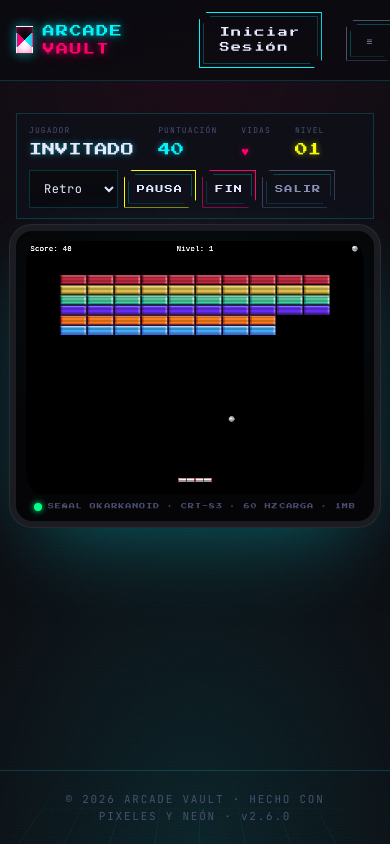
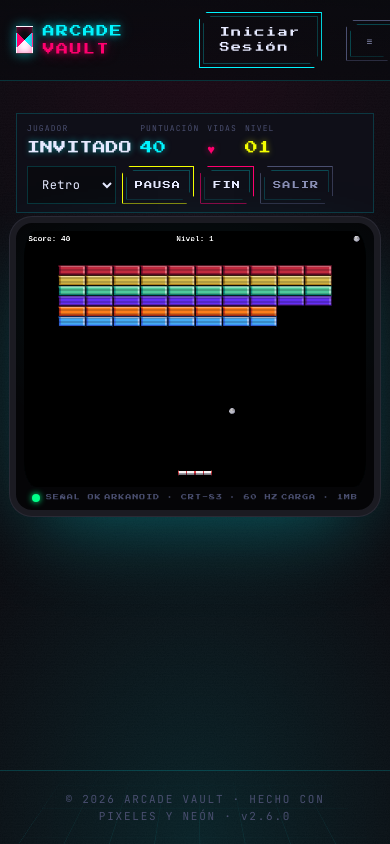
Before and after one commit to modoZen/arcade-vualt, a Next.js app: page /juego/arkanoid/jugar in a window 390 px wide. Built offline with nearby package versions, Linux system fonts and the light colour scheme.

Commit message:
feat: agregar fila de estadísticas HUD y ajustar estilos para dispositivos móviles

```diff
--- a/app/globals.css
+++ b/app/globals.css
@@ -1123,6 +1123,11 @@ a {
   margin-bottom: 18px;
   flex-wrap: wrap;
 }
+.hud-stats-row {
+  display: flex;
+  gap: 24px;
+  flex-wrap: wrap;
+}
 .hud-stat {
   display: flex;
   flex-direction: column;
@@ -1373,12 +1378,15 @@ a {
 
 @media (max-width: 480px) {
   .av-player {
-    padding: 0 10px 24px;
+    padding: 0 10px 16px;
   }
   .player-hud {
-    padding: 10px 12px;
-    gap: 10px;
-    margin-bottom: 12px;
+    padding: 8px 10px;
+    gap: 8px;
+    margin-bottom: 10px;
+  }
+  .hud-stats-row {
+    gap: 8px;
   }
   .hud-stat .l {
     font-size: 8px;
@@ -1394,7 +1402,7 @@ a {
     font-size: 8px;
   }
   .crt {
-    padding: 10px;
+    padding: 8px;
     border-radius: 16px;
   }
   .crt-fixed {
@@ -1402,15 +1410,22 @@ a {
   }
   .crt-bottom {
     font-size: 6px;
-    margin-top: 8px;
+    margin-top: 6px;
+  }
+  .touch-controls {
+    margin-top: 10px;
   }
   .touch-dpad {
-    grid-template-columns: repeat(3, 48px);
-    grid-template-rows: repeat(3, 48px);
+    grid-template-columns: repeat(3, 44px);
+    grid-template-rows: repeat(3, 44px);
+    gap: 3px;
+  }
+  .touch-actions {
+    gap: 6px;
   }
   .touch-action-btn {
-    width: 64px;
-    height: 48px;
+    width: 60px;
+    height: 44px;
     font-size: 8px;
   }
 }
--- a/app/juego/arkanoid/jugar/page.tsx
+++ b/app/juego/arkanoid/jugar/page.tsx
@@ -74,7 +74,7 @@ export default function ArkanoidPlayerPage() {
   return (
     <div className="av-player fade-in">
       <div className="player-hud">
-        <div style={{ display: "flex", gap: 24, flexWrap: "wrap" }}>
+        <div className="hud-stats-row">
           <div className="hud-stat">
             <div className="l">Jugador</div>
             <div className="v" style={{ color: "var(--ink)" }}>
--- a/app/juego/asteroides/jugar/page.tsx
+++ b/app/juego/asteroides/jugar/page.tsx
@@ -74,7 +74,7 @@ export default function AsteroidsPlayerPage() {
   return (
     <div className="av-player fade-in">
       <div className="player-hud">
-        <div style={{ display: "flex", gap: 24, flexWrap: "wrap" }}>
+        <div className="hud-stats-row">
           <div className="hud-stat">
             <div className="l">Jugador</div>
             <div className="v" style={{ color: "var(--ink)" }}>
--- a/app/juego/serpiente/jugar/page.tsx
+++ b/app/juego/serpiente/jugar/page.tsx
@@ -75,7 +75,7 @@ export default function SerpientePlayerPage() {
   return (
     <div className="av-player fade-in">
       <div className="player-hud">
-        <div style={{ display: "flex", gap: 24, flexWrap: "wrap" }}>
+        <div className="hud-stats-row">
           <div className="hud-stat">
             <div className="l">Jugador</div>
             <div className="v" style={{ color: "var(--ink)" }}>
--- a/app/juego/tetris/jugar/page.tsx
+++ b/app/juego/tetris/jugar/page.tsx
@@ -75,7 +75,7 @@ export default function TetrisPlayerPage() {
   return (
     <div className="av-player fade-in">
       <div className="player-hud">
-        <div style={{ display: "flex", gap: 24, flexWrap: "wrap" }}>
+        <div className="hud-stats-row">
           <div className="hud-stat">
             <div className="l">Jugador</div>
             <div className="v" style={{ color: "var(--ink)" }}>
```
